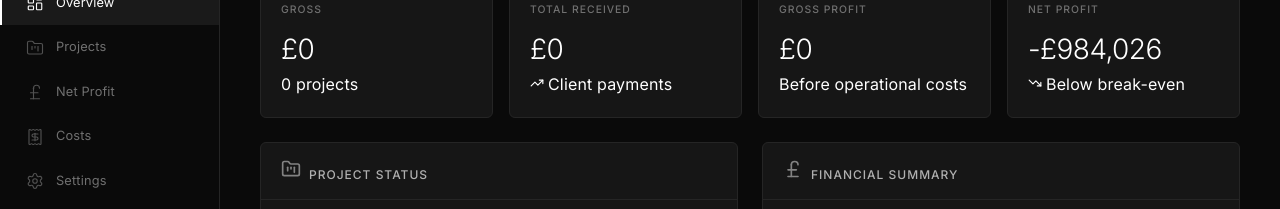
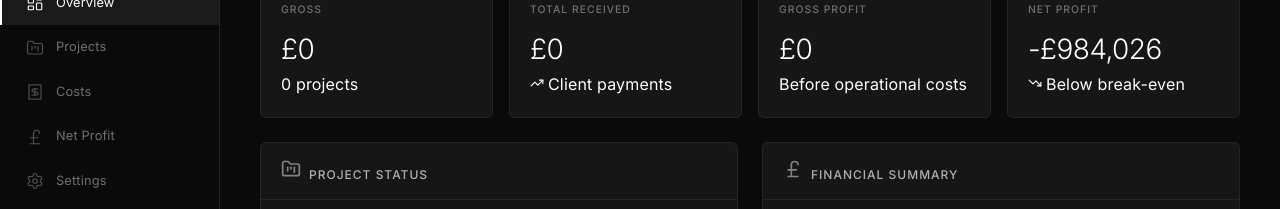
Before and after one commit to mateo-dervishi/HOC-Internal-Dashboard, a React (Vite) app: page / in a window 1280 px wide. Shown: the part 136-345 px from the top of the page. Built offline with nearby package versions, Linux system fonts and the light colour scheme.

Commit message:
Reorder nav: Overview, Projects, Costs, Net Profit, Settings

```diff
--- a/src/components/Layout.tsx
+++ b/src/components/Layout.tsx
@@ -21,14 +21,14 @@ const Layout = () => {
             <span>Projects</span>
           </NavLink>
 
+          <NavLink to="/costs" className={({ isActive }) => `nav-link ${isActive ? 'active' : ''}`}>
+            <Receipt />
+            <span>Costs</span>
+          </NavLink>
+
           <NavLink to="/profit" className={({ isActive }) => `nav-link ${isActive ? 'active' : ''}`}>
             <PoundSterling />
             <span>Net Profit</span>
-          </NavLink>
-
-          <NavLink to="/costs" className={({ isActive }) => `nav-link ${isActive ? 'active' : ''}`}>
-            <Receipt />
-            <span>Costs</span>
           </NavLink>
 
           <NavLink to="/settings" className={({ isActive }) => `nav-link ${isActive ? 'active' : ''}`}>
```
